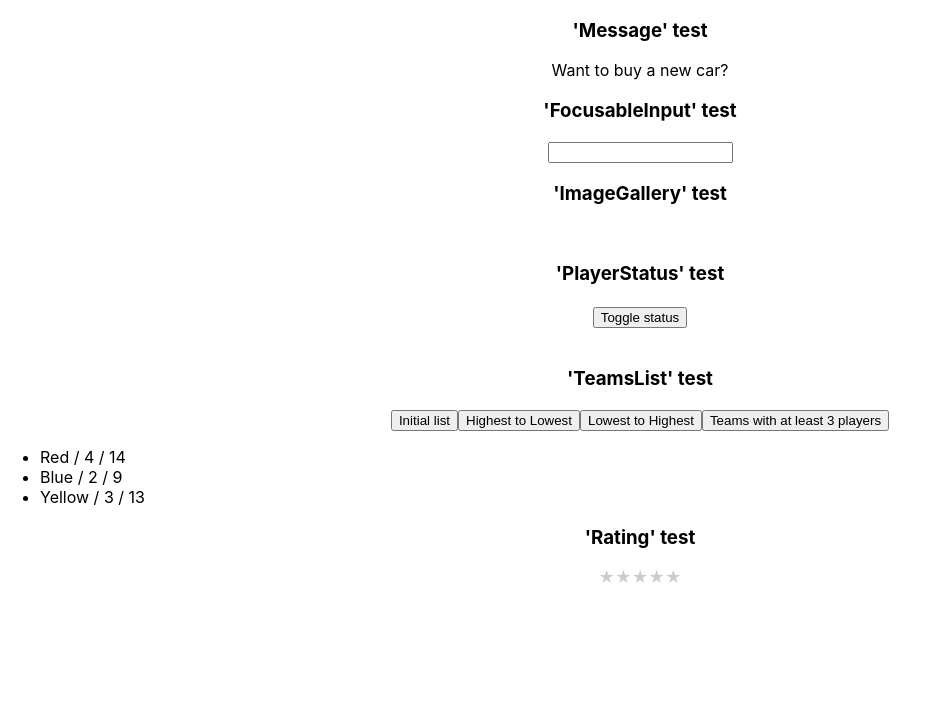
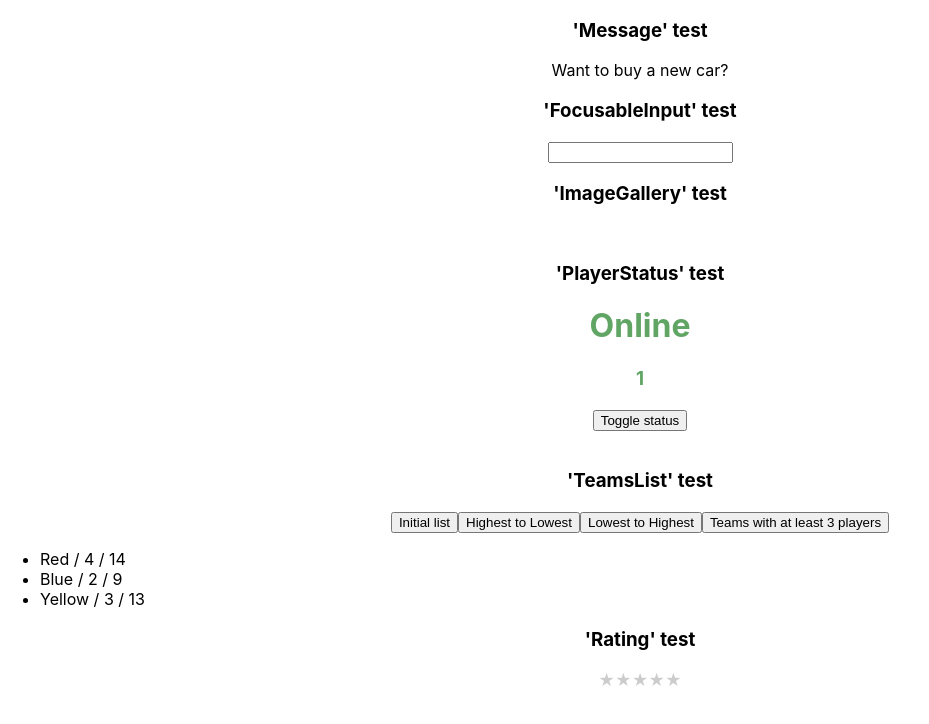
Before and after one commit to AgusLop0921/Minutentag-challenge, a React (Create React App) app: page / in a window 1280 px wide. Shown: the top 724 px of the page, without its empty margins (0-929 px from the left). Built offline with nearby package versions, Linux system fonts and the light colour scheme.

Commit message:
PlayerStatus component

```diff
--- a/src/App.css
+++ b/src/App.css
@@ -36,3 +36,7 @@
     transform: rotate(360deg);
   }
 }
+
+button, a {
+  cursor: pointer;
+}
--- a/src/components/PlayerStatus/PlayerStatus.jsx
+++ b/src/components/PlayerStatus/PlayerStatus.jsx
@@ -17,25 +17,25 @@
  */
 
 import { useState, useEffect } from "react";
-
+import "./styles.css";
 export function PlayerStatus() {
 	const [status, setStatus] = useState("Online");
 	const [counter, setCounter] = useState(0);
 
 	// Toggle between the two status values - 'Away' and 'Online'
 	function onToggleStatus() {
-		// Write your code here
+		setStatus(status === "Online" ? "Away" : "Online");
 	}
 
 	// Implement effect hook below.
 	// Update the counter when status changes.
-	useEffect(() => {}, []);
+	useEffect(() => {setCounter(counter + 1)}, [status]);
 
 	return (
-		<div>
-			<h1>{/** Render the status */}</h1>
-			<h3>{/** Render the counter */}</h3>
-			<button>Toggle status</button>
+		<div className={status === "Online" ? "on" : "off"}>
+			<h1>{status}</h1>
+			<h3>{counter}</h3>
+			<button onClick={() => onToggleStatus()}>Toggle status</button>
 		</div>
 	);
 }
--- /dev/null
+++ b/src/components/PlayerStatus/styles.css
@@ -0,0 +1,12 @@
+.on {
+    color: #61a565;
+}
+.off{
+    color: #f74345;
+}
+
+h1, h3 {
+    transition-property: color;
+    transition-duration: 1s;
+    transition-delay: .1s;
+}
```
Also changed, not shown: 1 other file (tests, documents, lock files or other folders).
